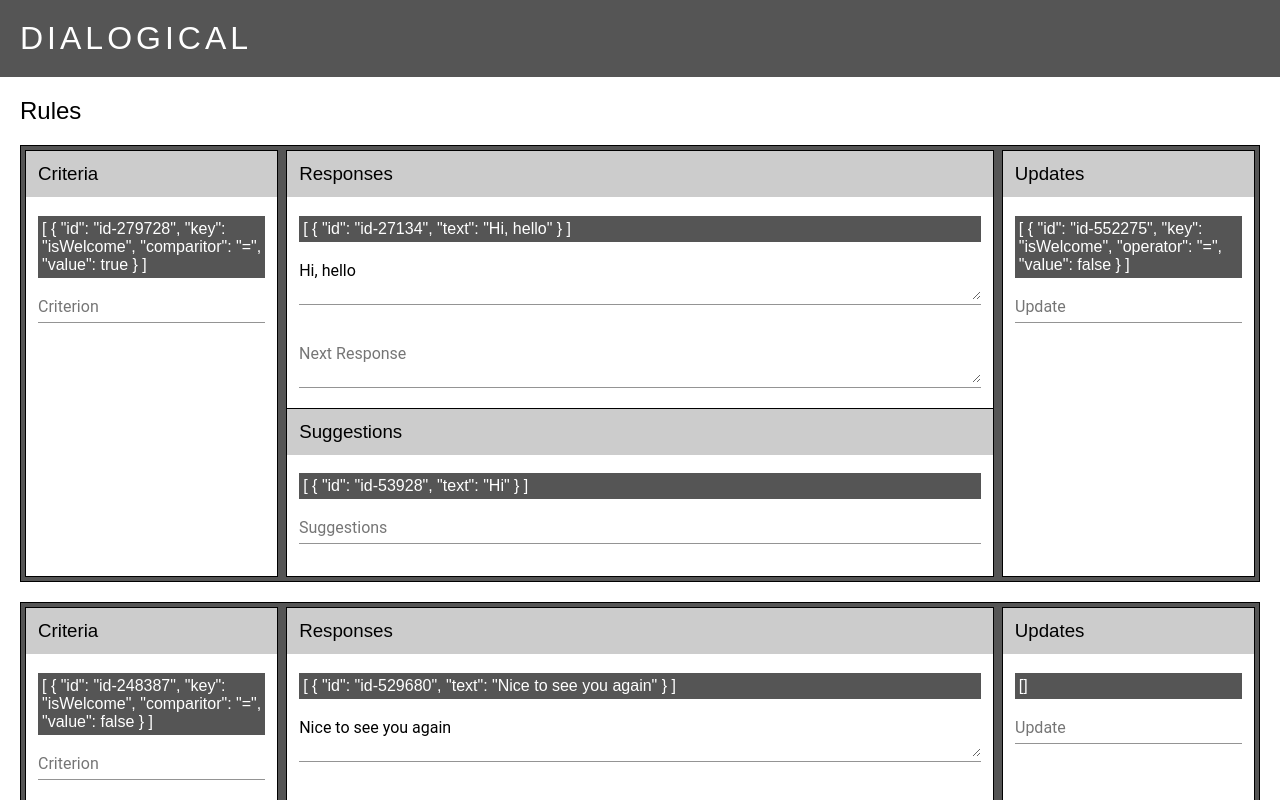
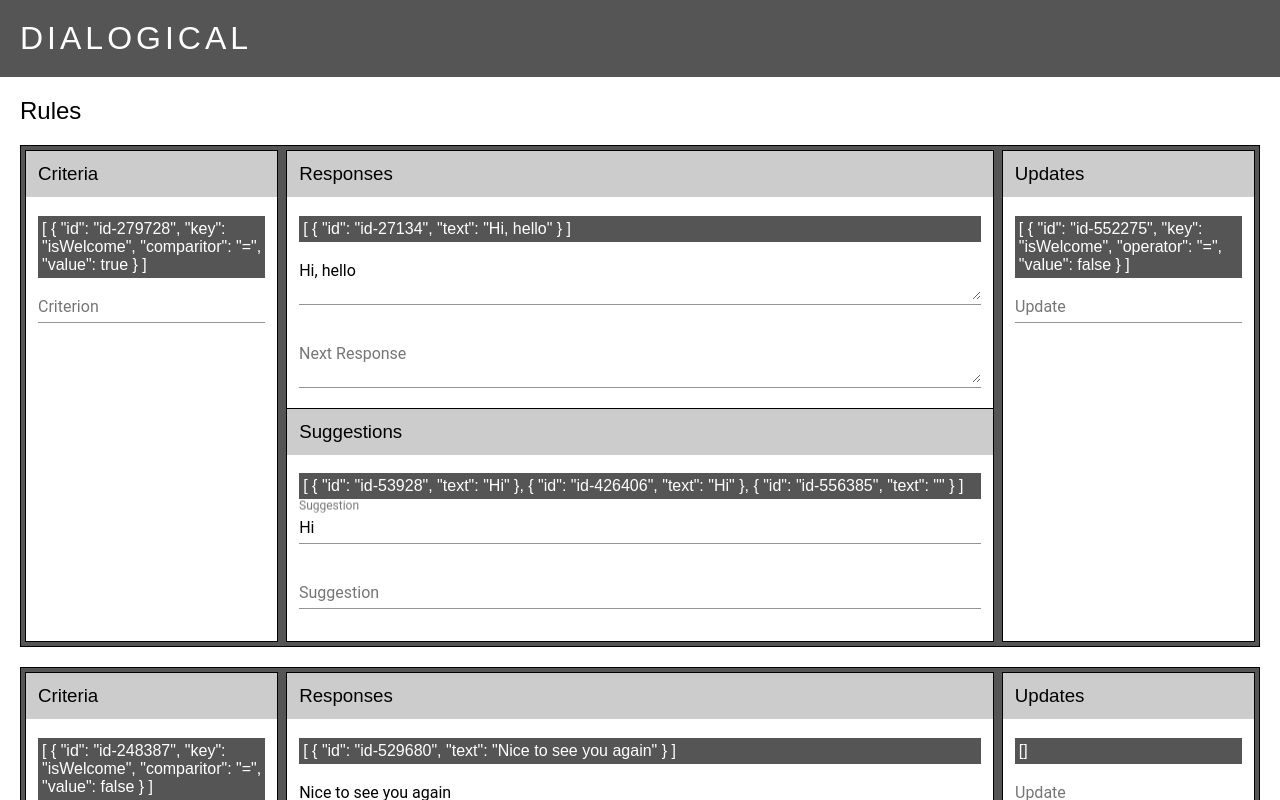
Before and after one commit to lucaswadedavis/dialogical, an Angular app: page /rules in a window 1280 px wide. Shown: the top 800 px of the page. Built offline with nearby package versions, Linux system fonts and the light colour scheme.

Commit message:
Make Suggestion addition dynamic

```diff
--- a/src/app/rule/rule.component.html
+++ b/src/app/rule/rule.component.html
@@ -1,4 +1,4 @@
-<div class="rule-container">
+<div class="rule-container" [formGroup]="ruleFormGroup">
   <div class="left-area">
     <h3>Criteria</h3>
     <div class="debug">{{ rule.criteria | json }}</div>
@@ -20,9 +20,16 @@
     </div>
     <h3 class="suggestions">Suggestions</h3>
     <div class="debug">{{ rule.suggestions | json }}</div>
-    <mat-form-field class="full-width">
-      <input matInput [formControl]="suggestions" placeholder="Suggestions">
-    </mat-form-field>
+    <div>
+      <mat-form-field
+        class="full-width"
+        formArrayName="suggestions"
+        *ngFor="let suggestion of ruleFormGroup.get('suggestions').controls; let i = index;">
+        <div [formGroupName]="i">
+          <input matInput formControlName="text" placeholder="Suggestion">
+        </div>
+      </mat-form-field>
+    </div>
   </div>
   <div class="right-area">
     <h3>Updates</h3>
--- a/src/app/rule/rule.component.ts
+++ b/src/app/rule/rule.component.ts
@@ -1,5 +1,5 @@
 import { Component, Input, OnInit } from '@angular/core';
-import { FormControl, FormArray } from '@angular/forms';
+import { FormArray, FormBuilder, FormControl, FormGroup } from '@angular/forms';
 
 @Component({
   selector: 'app-rule',
@@ -8,25 +8,41 @@
 })
 export class RuleComponent implements OnInit {
 
-  suggestions = new FormControl("");
+  ruleFormGroup: FormGroup;
   @Input() rule: any;
   @Input() keys: any;
 
-  constructor() { }
+  constructor(private formBuilder: FormBuilder) { }
 
   ngOnInit() {
-    this.onChanges();
+    this.setupSuggestions();
+    this.onSuggestionChanges();
   }
 
-  onChanges(): void {
-    this.suggestions.valueChanges.subscribe(val => {
-      const { suggestions } = this.rule;
-      const numberOfEmptySuggestions= suggestions.filter(suggestion => {
-        return !suggestion.text;
-      }).length;
+  setupSuggestions() {
+    const sugs = this.rule.suggestions.map(sug => {
+      return this.createSuggestion(sug.text);
+    });
+    sugs.push(this.createSuggestion());
+    this.ruleFormGroup = this.formBuilder.group({
+      suggestions: this.formBuilder.array(sugs),
+    });
+  }
+
+  createSuggestion(text=""): FormGroup {
+    const suggestion = this.rule.add.suggestion(text);
+    return this.formBuilder.group(suggestion);
+  }
+
+  onSuggestionChanges(): void {
+    const suggestions = this.ruleFormGroup.get('suggestions') as FormArray;
+    suggestions.valueChanges.subscribe((val) => {
+      const numberOfEmptySuggestions = suggestions.value
+        .filter(sug => !sug.text).length;
       if (numberOfEmptySuggestions === 0) {
-        this.rule.add.suggestion('');
+        suggestions.push(this.createSuggestion());
       }
     });
   }
+
 }
--- a/src/app/rules/rules.component.ts
+++ b/src/app/rules/rules.component.ts
@@ -28,23 +28,27 @@
     this.add = {
       criterion(key, comparitor, value) {
         const id = Id();
-        criteria.push({ id, key, comparitor, value});
-        return root;
+        const criterion = { id, key, comparitor, value};
+        criteria.push(criterion);
+        return criterion;
       },
       response(text) {
         const id = Id();
-        responses.push({ id, text });
-        return root;
+        const response = { id, text };
+        responses.push(response);
+        return response;
       },
       suggestion(text) {
         const id = Id();
-        suggestions.push({ id, text });
-        return root;
+        const suggestion = { id, text };
+        suggestions.push(suggestion);
+        return suggestion;
       },
       update(key, operator, value) {
         const id = Id();
-        updates.push({ id, key, operator, value });
-        return root;
+        const update = { id, key, operator, value };
+        updates.push(update);
+        return update;
       },
     };
 
```
